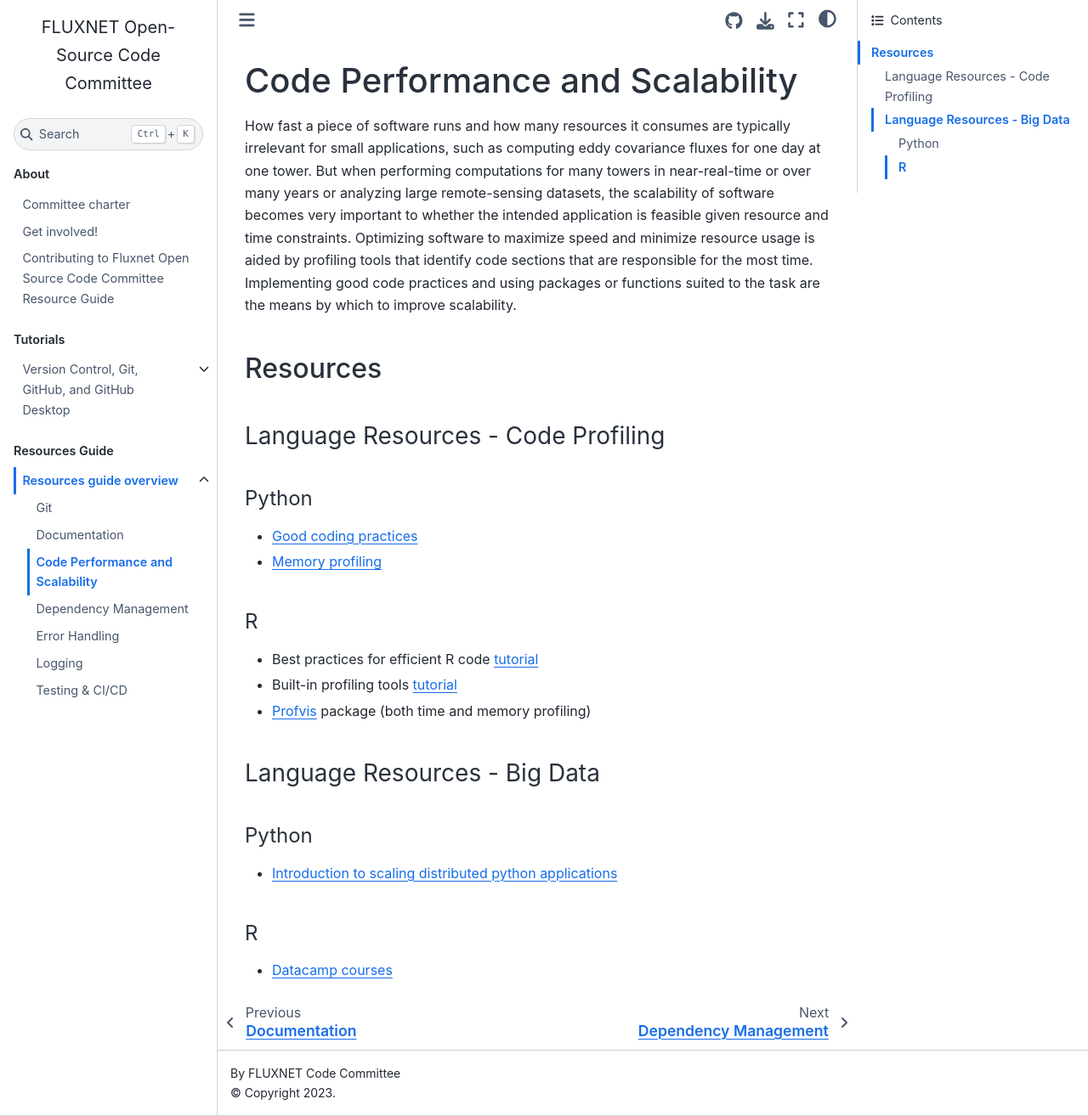
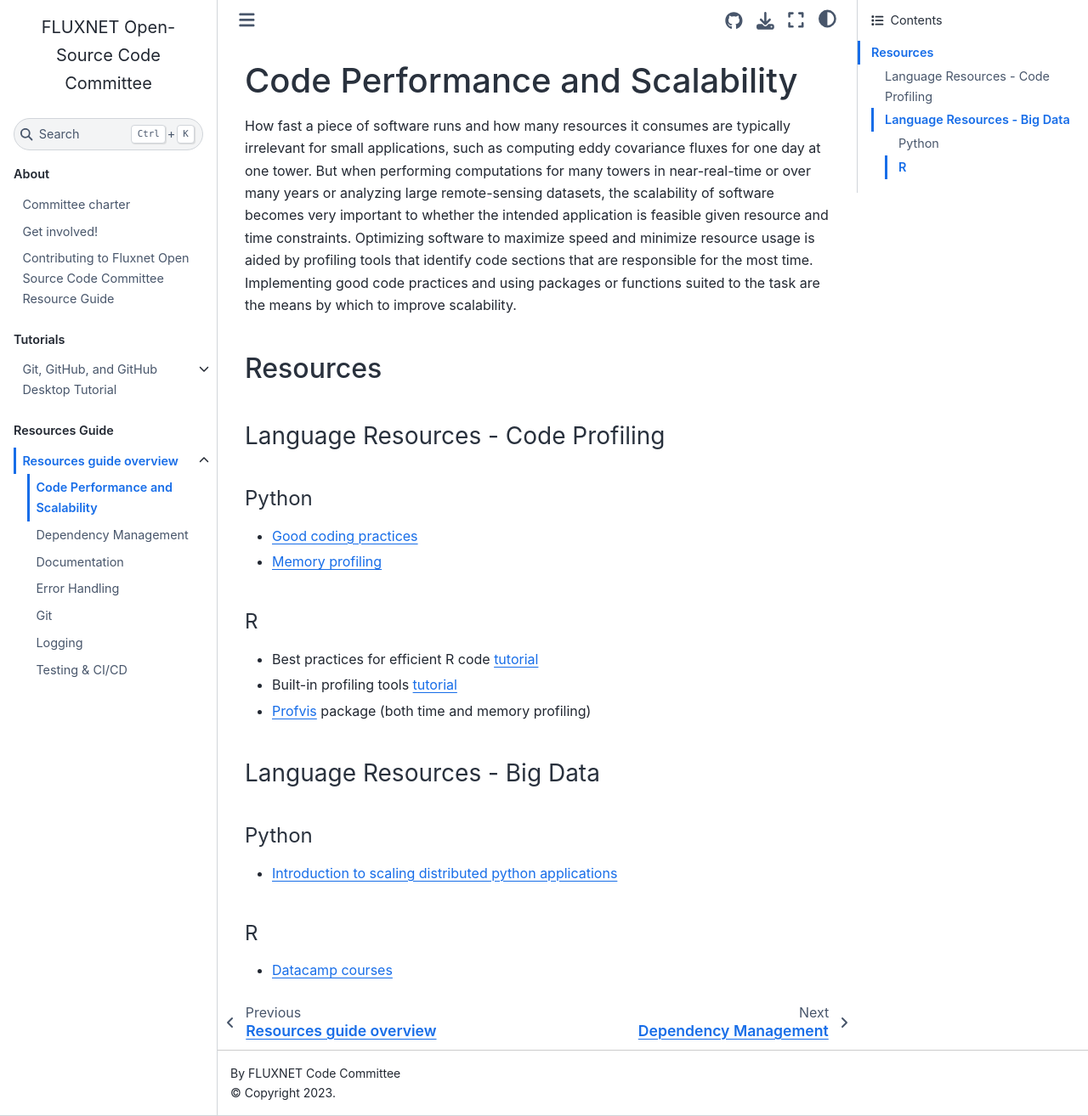
Before and after one commit to fluxnet-open-source/website, a Jupyter Book: the page built from resources-guide/code_performance_and_scalability.md, in a window 1280 px wide and 1314 px high. Shown: the whole window at 85% size. Built offline with Jupyter Book 1.0.4 settings and Sphinx 7.4.7 and the Sphinx Book theme 1.1.4, drawn with Linux system fonts in a browser that asks for light colours; part of the change alters nothing that is shown.

Commit message:
Change Resource Guide Toc to use glob

```diff
--- a/_toc.yml
+++ b/_toc.yml
@@ -15,10 +15,4 @@ parts:
   chapters:
   - file: resources-guide/index
     sections:
-    - file: resources-guide/git
-    - file: resources-guide/documentation
-    - file: resources-guide/code_performance_and_scalability
-    - file: resources-guide/dependency_management
-    - file: resources-guide/error_handling
-    - file: resources-guide/logging
-    - file: resources-guide/testing
+    - glob: resources-guide/*
--- a/tutorials/git/index.md
+++ b/tutorials/git/index.md
@@ -1,4 +1,4 @@
-# Version Control, Git, GitHub, and GitHub Desktop
+# Git, GitHub, and GitHub Desktop Tutorial
 
 ## What is Version Control?
 
```
Also changed, not shown: README.md (line endings or trailing spaces).
